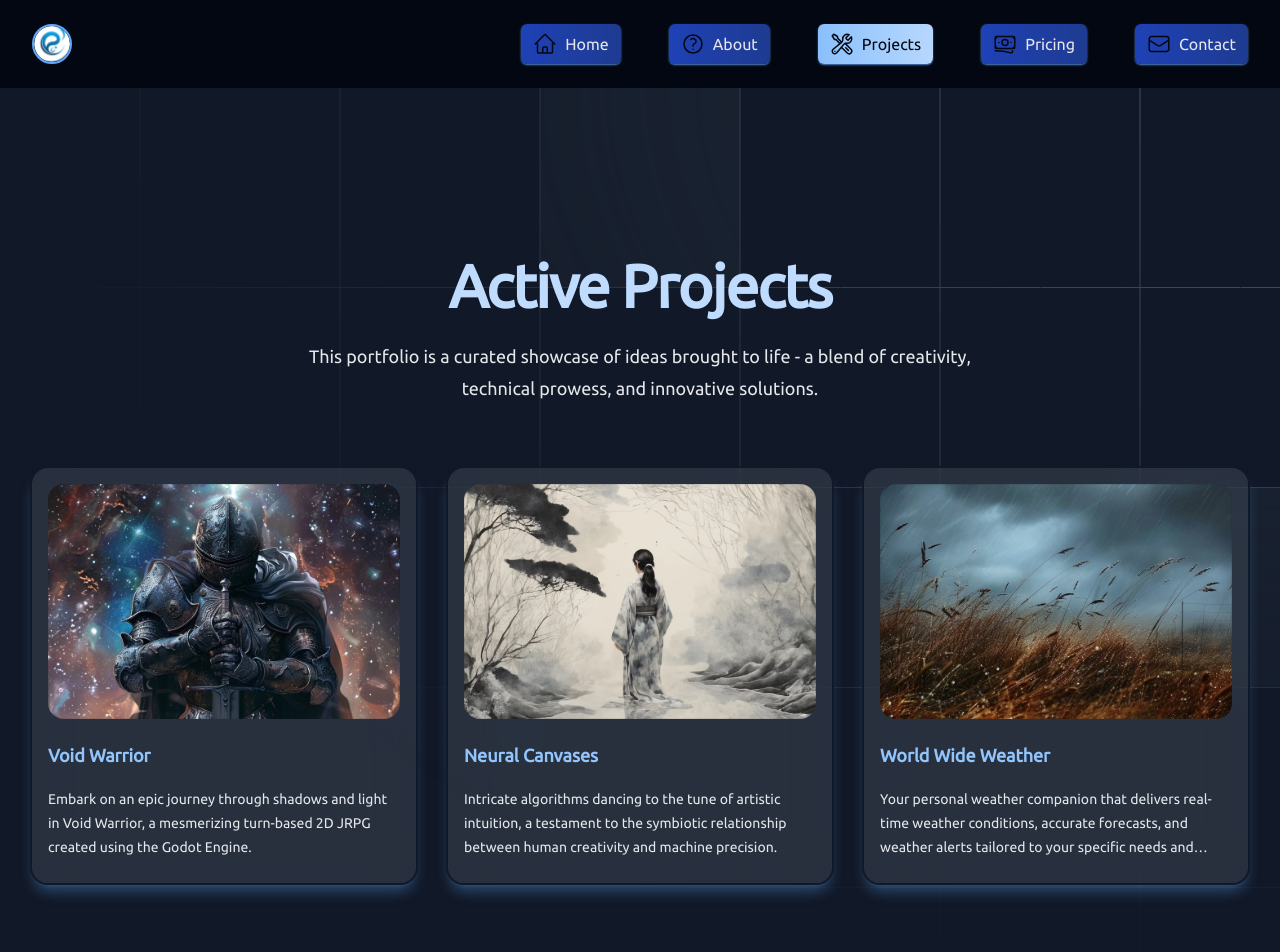
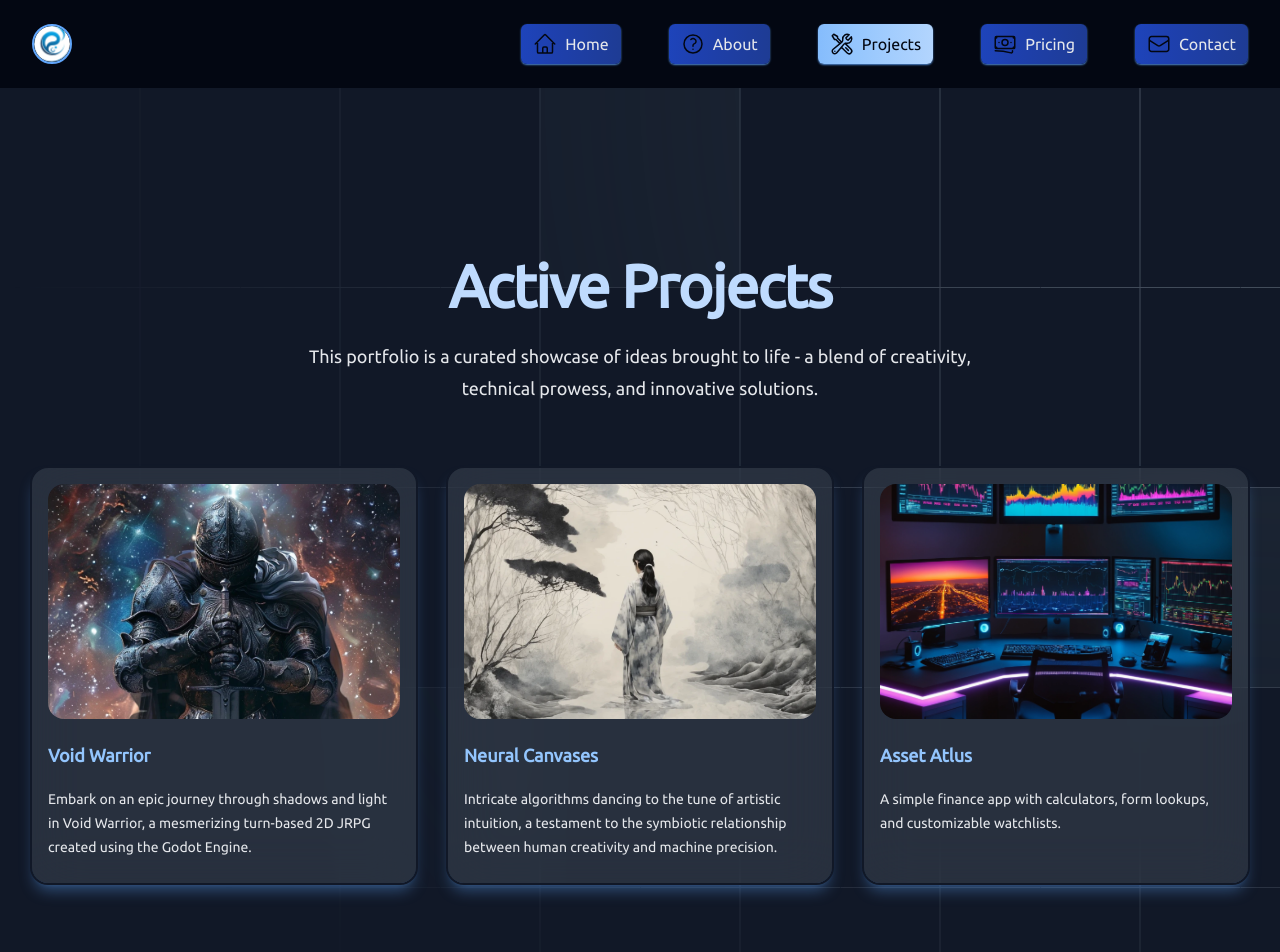
Before and after one commit to itsaboy/react-biz, a React (Vite) app in the folder client/: page /projects in a window 1280 px wide. Shown: the top 952 px of the page. Built offline with nearby package versions, Linux system fonts and the light colour scheme.

Commit message:
small styling chnages, added content

```diff
--- a/client/src/components/Projects/ProjectCard.jsx
+++ b/client/src/components/Projects/ProjectCard.jsx
@@ -7,7 +7,7 @@ export default function ProjectCard() {
       {PROJECTS.map((post) => (
         <article
           key={post.id}
-          className="flex flex-col items-start justify-between bg-clip-padding backdrop-filter backdrop-blur-xl bg-opacity-40 bg-gray-600 p-4 rounded-2xl shadow-lg shadow-blue-400/40 ring-2 ring-gray-900"
+          className="bg-clip-padding backdrop-filter backdrop-blur-xl bg-opacity-40 bg-gray-600 p-4 rounded-2xl shadow-lg shadow-blue-400/40 ring-2 ring-gray-900"
         >
           <div className="relative w-full">
             <img
@@ -15,17 +15,15 @@ export default function ProjectCard() {
               alt={post.alt}
               className="aspect-[16/9] w-full rounded-2xl bg-gray-100 object-cover sm:aspect-[2/1] lg:aspect-[3/2]"
             />
-            <div className="absolute inset-0 rounded-2xl ring-1 ring-inset ring-gray-900/10" />
           </div>
           <div className="max-w-xl">
-            <div className="group relative mt-6">
-              <h3 className="mt-3 text-lg font-semibold leading-6 text-blue-300 group-hover:text-gray-600">
+            <div className="mt-6">
+              <h3 className="mt-3 text-lg font-semibold leading-6 text-blue-300 hover:text-gray-400">
                 <a href={post.href} target="_blank">
-                  <span className="absolute inset-0" />
                   {post.title}
                 </a>
               </h3>
-              <p className="mt-5 mb-2 line-clamp-3 text-sm leading-6 text-gray-200">
+              <p className="mt-5 mb-2 text-sm leading-6 text-gray-200">
                 {post.description}
               </p>
             </div>
--- a/client/src/data/PROJECTS.js
+++ b/client/src/data/PROJECTS.js
@@ -1,5 +1,6 @@
 import voidWarrior from "../assets/images/void-warrior.webp";
 import art from "../assets/images/art.webp";
+import finance from "../assets/images/finance.webp";
 import weather from "../assets/images/weather.webp";
 
 export const PROJECTS = [
@@ -23,10 +24,19 @@ export const PROJECTS = [
   },
   {
     id: 3,
+    title: "Asset Atlus",
+    href: "https://assetatlus.com//",
+    description:
+      "A simple finance app with calculators, form lookups, and customizable watchlists.",
+    imageUrl: finance,
+    alt: "A grassy field in heavy rain and wind",
+  },
+  {
+    id: 4,
     title: "World Wide Weather",
     href: "https://world-wide-weather.com/",
     description:
-      "Your personal weather companion that delivers real-time weather conditions, accurate forecasts, and weather alerts tailored to your specific needs and locations.",
+      "Personal weather companion delivering real-time weather, forecasts, and weather alerts tailored to your specific needs and locations.",
     imageUrl: weather,
     alt: "A grassy field in heavy rain and wind",
   },
--- a/client/src/pages/About.jsx
+++ b/client/src/pages/About.jsx
@@ -10,7 +10,7 @@ export default function About() {
   useEffect(() => {
     setCurrentPage("About");
     setCurrentPlan(null);
-  });
+  }, [setCurrentPage, setCurrentPlan]);
 
   return (
     <div className="bg-gray-900">
--- a/client/src/pages/Contact.jsx
+++ b/client/src/pages/Contact.jsx
@@ -13,7 +13,7 @@ export default function Contact() {
 
   useEffect(() => {
     setCurrentPage("Contact");
-  });
+  }, [setCurrentPage]);
 
   return (
     <div className="relative isolate bg-gray-950">
--- a/client/src/pages/Home.jsx
+++ b/client/src/pages/Home.jsx
@@ -10,7 +10,7 @@ export default function Home() {
   useEffect(() => {
     setCurrentPage("Home");
     setCurrentPlan(null);
-  });
+  }, [setCurrentPage, setCurrentPlan]);
 
   return (
     <div className="bg-gray-950">
--- a/client/src/pages/Pricing.jsx
+++ b/client/src/pages/Pricing.jsx
@@ -11,7 +11,7 @@ export default function Pricing() {
 
   useEffect(() => {
     setCurrentPage("Pricing");
-  });
+  }, [setCurrentPage]);
 
   return (
     <div className="relative isolate overflow-hidden bg-gray-800">
--- a/client/src/pages/Projects.jsx
+++ b/client/src/pages/Projects.jsx
@@ -10,7 +10,7 @@ export default function Projects() {
   useEffect(() => {
     setCurrentPage("Projects");
     setCurrentPlan(null);
-  });
+  }, [setCurrentPage, setCurrentPlan]);
 
   return (
     <div className="relative isolate bg-gray-900 py-24 sm:py-32">
```
Also changed, not shown: client/src/assets/images/finance.webp (added).
